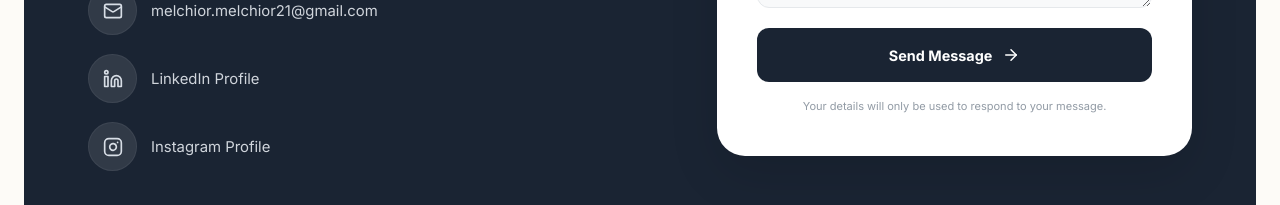
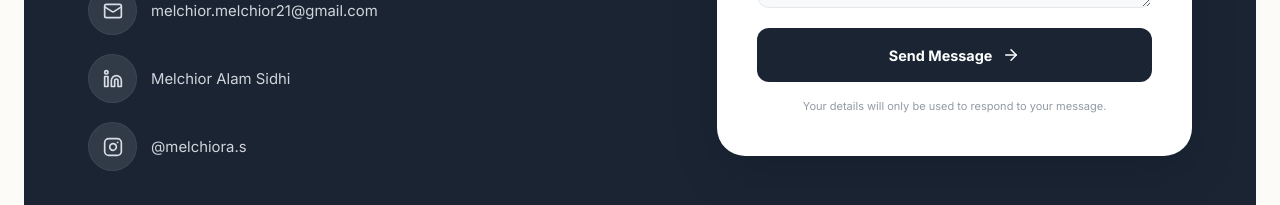
Before and after one commit to melchior2102/portfolio, a React (Vite) app: page / in a window 1280 px wide. Shown: the part 6417-6622 px from the top of the page. Built offline with nearby package versions, Linux system fonts and the light colour scheme; no server answers; a web font is replaced by a local one.

Commit message:
Update App.jsx

```diff
--- a/src/App.jsx
+++ b/src/App.jsx
@@ -727,11 +727,11 @@ export default function App() {
                 </a>
                 <a href={identity.linkedin} target="_blank" rel="noreferrer" className="social-link">
                   <span className="social-icon"><Linkedin size={20} /></span>
-                  <span>LinkedIn Profile</span>
+                  <span>Melchior Alam Sidhi</span>
                 </a>
                 <a href={identity.instagram} target="_blank" rel="noreferrer" className="social-link">
                   <span className="social-icon"><Instagram size={20} /></span>
-                  <span>Instagram Profile</span>
+                  <span>@melchiora.s</span>
                 </a>
               </div>
             </div>
```
